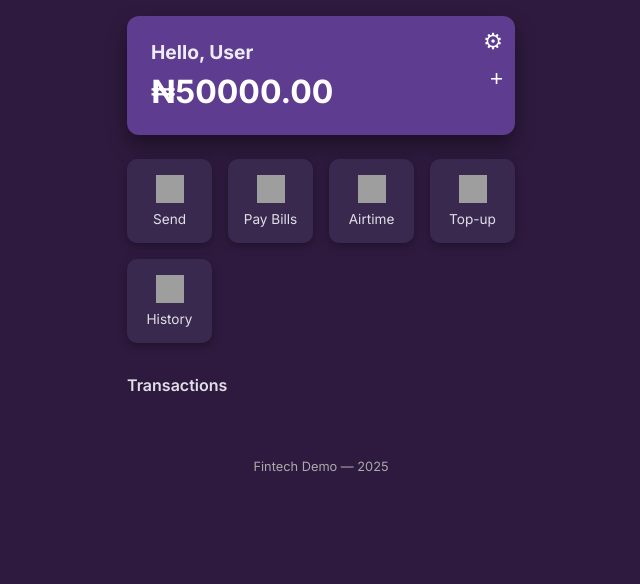
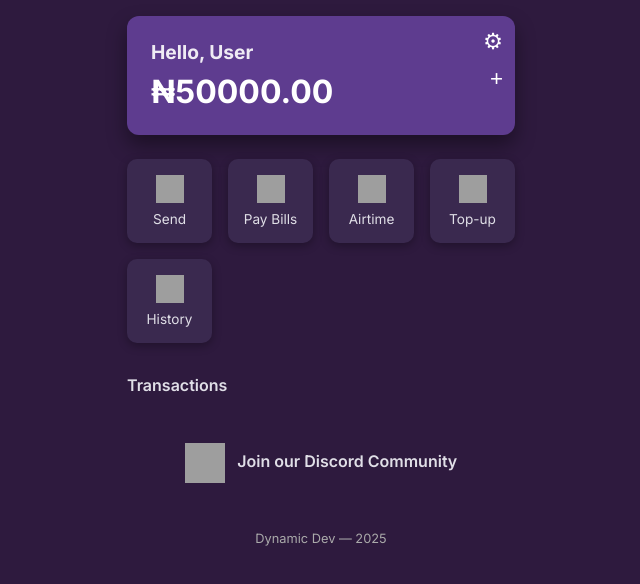
Before and after one commit to dynamicdevnig/ProBank-SIM, a plain HTML site: page index.html in a window 1280 px wide. Shown: the whole page, without its empty margins (319-959 px from the left). Drawn offline with Linux system fonts and the light colour scheme; grey boxes are pictures that could not be loaded.

Commit message:
index.html

```diff
--- a/index.html
+++ b/index.html
@@ -666,10 +666,10 @@
             case 'Settings': openSettingsModal(); break;
             case 'Airtime':
             case 'Pay Bills':
-              alert(`"${act}" service coming soon.`);
+              alert(`${act} service coming soon.`);
               break;
             default:
-              alert(`Service "${act}" not yet implemented.`);
+              alert(`Service ${act} not yet implemented.`);
           }
         });
       });
@@ -729,7 +729,13 @@
     </div>
     <div class="section-title">Transactions</div>
     <div class="transactions"></div>
-    <footer>Fintech Demo &mdash; 2025</footer>
+    <div style="text-align: center; margin-top: 2rem;">
+  <a href="https://discord.gg/RRWWDjhCdn" target="_blank" style="text-decoration: none; color: inherit;">
+    <img src="https://cdn.jsdelivr.net/gh/edent/SuperTinyIcons/images/svg/discord.svg" alt="Discord" width="40" height="40" style="vertical-align: middle; margin-right: 8px;" />
+    <span style="font-weight: 600; font-size: 1rem;">Join our Discord Community</span>
+  </a>
+</div>
+    <footer>Dynamic Dev &mdash; 2025</footer>
   </div>
 </body>
 </html>
```
